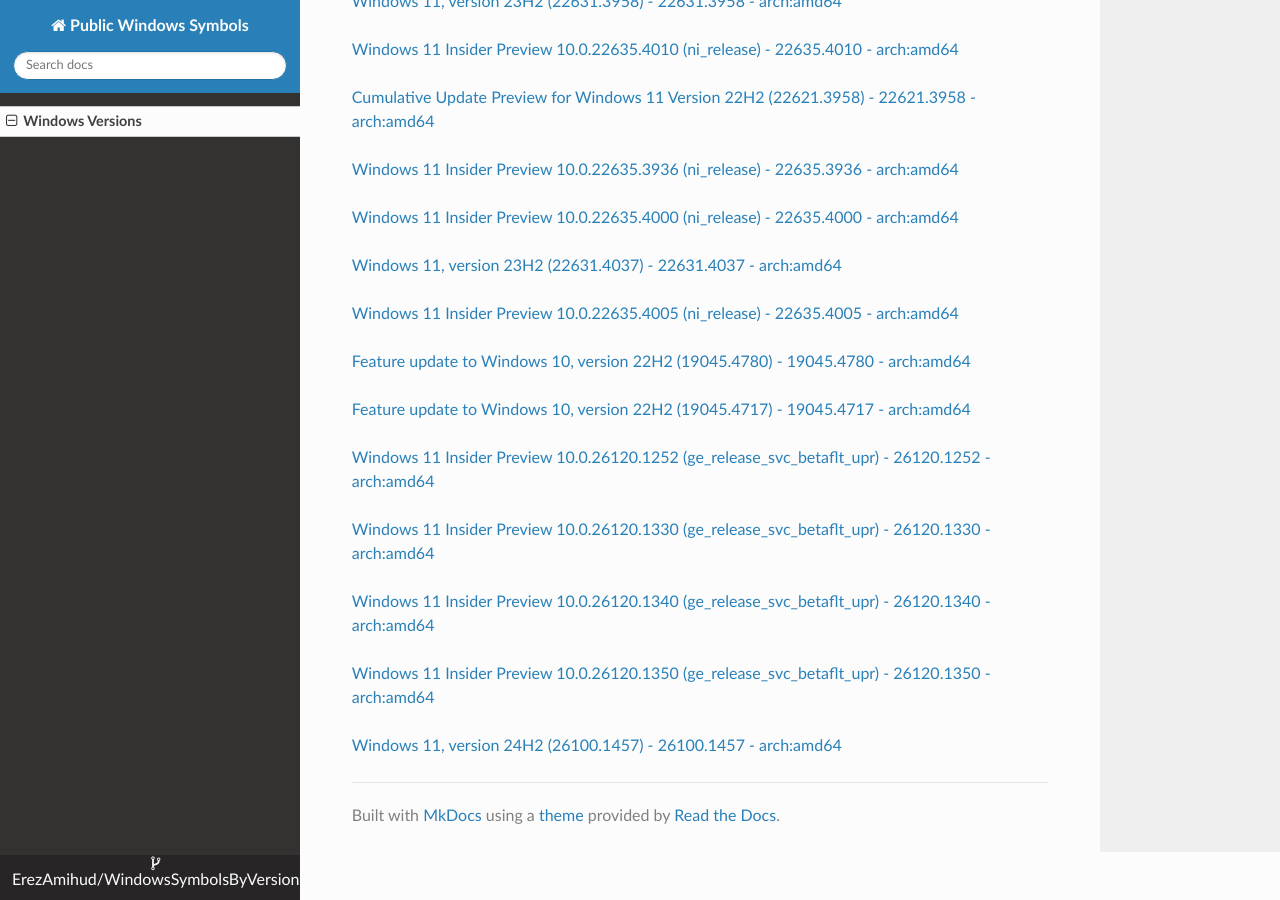
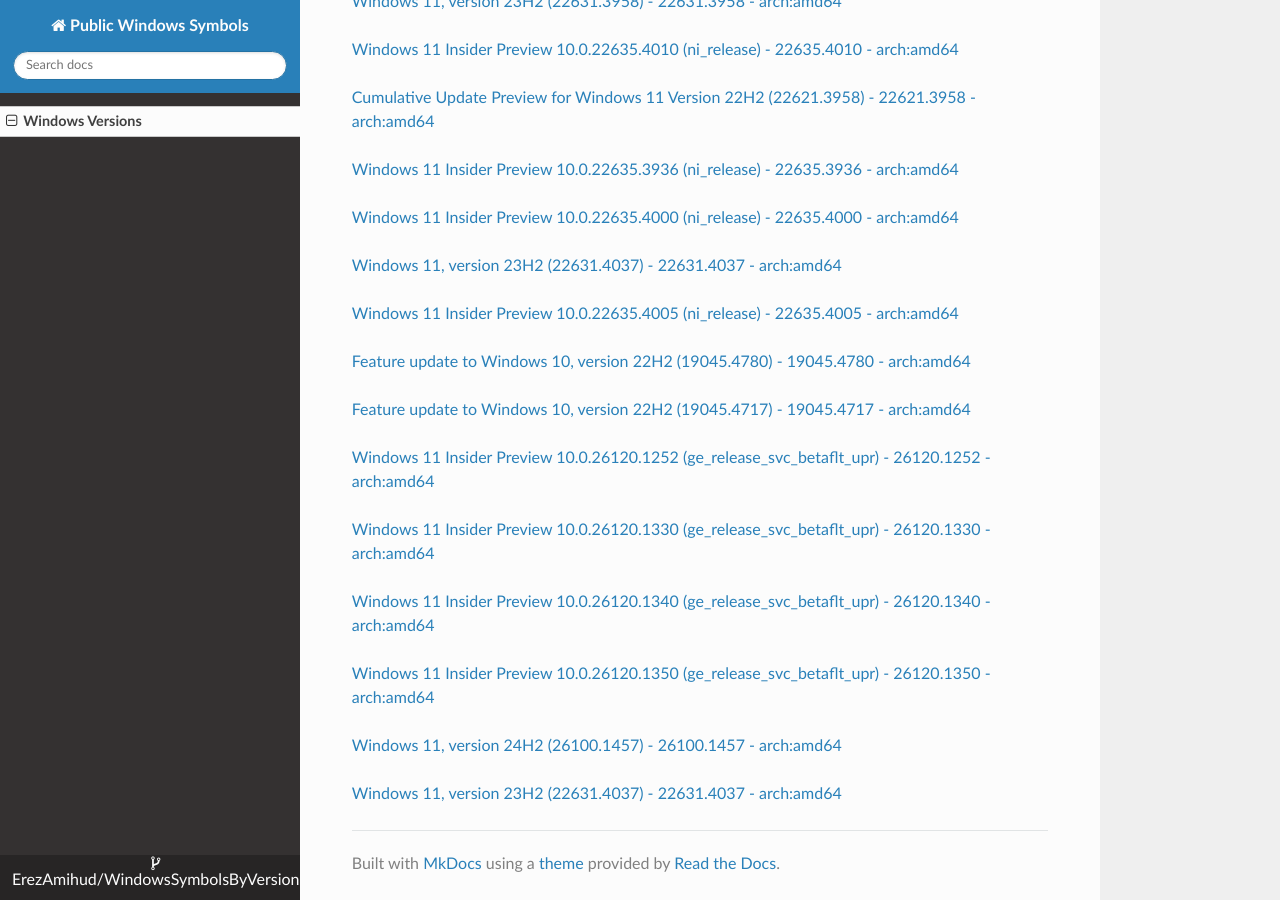
Before and after one commit to ErezAmihud/WindowsSymbolsByVersion, an MkDocs documentation site: the page built from docs/index.md, in a window 1280 px wide and 900 px high, scrolled down 9125 px. Built offline with MkDocs 1.6.1, drawn with Linux system fonts in a browser that asks for light colours; nearby versions of some CDN libraries.

Commit message:
Automated commit, add manifest for b81608e0-6b51-4771-affc-ce14dba2ca83

```diff
--- a/docs/index.md
+++ b/docs/index.md
@@ -466,3 +466,6 @@
 
 
 [Windows 11, version 24H2 (26100.1457) - 26100.1457 - arch:amd64](https://github.com/ErezAmihud/WindowsSymbolsByVersion/blob/main/manifests/92ec64ac-7c04-4309-b3cc-50e40cbcb609.manifest)
+
+
+[Windows 11, version 23H2 (22631.4037) - 22631.4037 - arch:amd64](https://github.com/ErezAmihud/WindowsSymbolsByVersion/blob/main/manifests/b81608e0-6b51-4771-affc-ce14dba2ca83.manifest)
```
Also changed, not shown: process_builds.json (+1 -1 lines).
